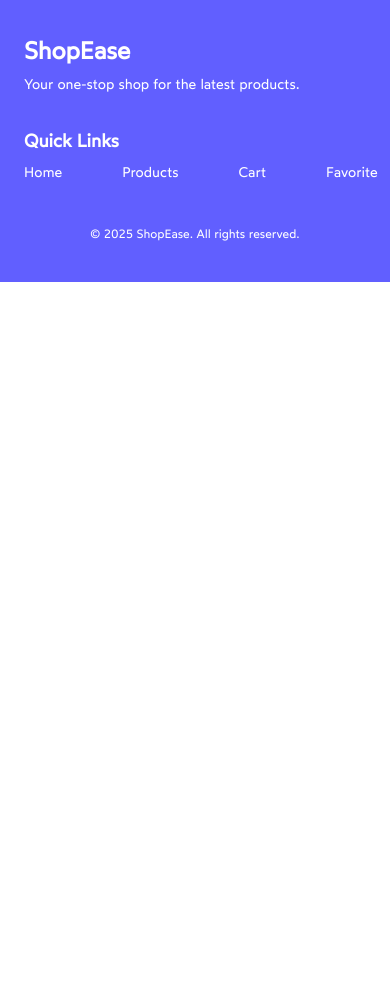
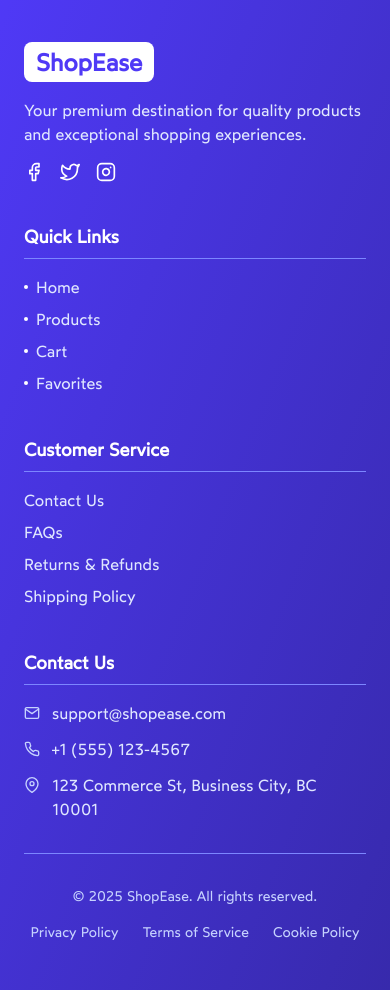
Before and after one commit to abnsol/shopping-cart, a React (Vite) app: page /shop in a window 390 px wide. Shown: the part 1280-2270 px from the top of the page. Before the commit the page ends 1562 px from the top, so only its background shows below. Built offline with nearby package versions, Linux system fonts and the light colour scheme; no server answers.

Commit message:
add responsiveness

```diff
--- a/src/components/CategoryWithProducts.jsx
+++ b/src/components/CategoryWithProducts.jsx
@@ -9,26 +9,19 @@ const CategoryWithProducts = ({ title, id, products }) => {
 
   useEffect(() => {
     const handleResize = () => {
-      // Adjust these breakpoints as needed
-      if (window.innerWidth < 640) {
-        setVisibleCount(1);
-      } else if (window.innerWidth < 1024) {
-        setVisibleCount(2);
+      const width = window.innerWidth;
+      if (width < 640) {
+        setVisibleCount(1); // Mobile
+      } else if (width < 1024) {
+        setVisibleCount(2); // Tablet
       } else {
-        setVisibleCount(3);
+        setVisibleCount(3); // Desktop
       }
-
-      // Reset startIndex when visibleCount changes to avoid empty spaces
-      setStartIndex(0);
+      setStartIndex(0); // Reset to first item when resizing
     };
 
-    // Set initial value
-    handleResize();
-
-    // Add event listener
     window.addEventListener('resize', handleResize);
-
-    // Cleanup
+    handleResize(); // Initialize
     return () => window.removeEventListener('resize', handleResize);
   }, []);
 
@@ -42,29 +35,38 @@ const CategoryWithProducts = ({ title, id, products }) => {
 
   const visibleProducts = products.slice(startIndex, startIndex + visibleCount);
 
+  // Calculate responsive width for each product
+  const getProductWidth = () => {
+    if (visibleCount === 1) return 'w-full max-w-[300px]'; // Full width on mobile
+    if (visibleCount === 2) return 'w-1/2 max-w-[300px]'; // Half width on tablet
+    return 'w-1/3 max-w-[300px]'; // Third width on desktop
+  };
+
   return (
     <section id={id} className="w-full bg-gradient-to-br from-indigo-100 to-white">
       <h2 className="text-3xl text-left font-extrabold p-6 text-gray-600">
         {title}
       </h2>
 
-      <div className="relative group py-5 bg-gray-100 rounded-[10px]">
+      <div className="relative group py-5 bg-gray-100 rounded-[10px] overflow-hidden">
         {/* Prev Button */}
+        {startIndex > 0 && (
           <button
             onClick={handlePrev}
-          className={`absolute left-2 top-1/2 transform -translate-y-1/2 z-20 p-3 rounded-full shadow-lg hover:bg-indigo-50 transition-all duration-300 ${
-            startIndex === 0 ? "opacity-0 group-hover:opacity-40 cursor-not-allowed" : "opacity-100"
-          }`}
-          disabled={startIndex === 0}
+            className="absolute left-2 top-1/2 transform -translate-y-1/2 z-20 p-3 rounded-full shadow-lg hover:bg-indigo-50 transition-all duration-300"
           >
             <GrPrevious className="text-2xl text-gray-700" />
           </button>
+        )}
 
         {/* Product Container */}
-        <div className="flex justify-center">
-          <div className={`flex ${visibleCount === 1 ? 'space-x-0' : visibleCount === 2 ? 'space-x-4' : 'space-x-6'} transition-transform duration-300`}>
+        <div className="flex justify-center overflow-x-hidden">
+          <div className={`flex ${visibleCount === 1 ? 'w-full justify-center' : 'w-auto'} gap-4 px-4`}>
             {visibleProducts.map((product, i) => (
-              <div key={i} className={`${visibleCount === 1 ? 'w-full' : visibleCount === 2 ? 'w-1/2' : 'w-1/3'} max-w-[300px] flex-shrink-0 px-2`}>
+              <div
+                key={i}
+                className={`${getProductWidth()} flex-shrink-0 transition-all duration-300`}
+              >
                 <Product product={product} />
               </div>
             ))}
@@ -72,17 +74,14 @@ const CategoryWithProducts = ({ title, id, products }) => {
         </div>
 
         {/* Next Button */}
+        {(startIndex + visibleCount) < products.length && (
           <button
             onClick={handleNext}
-          className={`absolute right-2 top-1/2 transform -translate-y-1/2 z-20 p-3 rounded-full bg-white shadow-lg hover:bg-indigo-50 transition-all duration-300 ${
-            startIndex + visibleCount >= products.length
-              ? "opacity-0 group-hover:opacity-40 cursor-not-allowed"
-              : "opacity-100"
-          }`}
-          disabled={startIndex + visibleCount >= products.length}
+            className="absolute right-2 top-1/2 transform -translate-y-1/2 z-20 p-3 rounded-full bg-white shadow-lg hover:bg-indigo-50 transition-all duration-300"
           >
             <MdNavigateNext className="text-3xl text-gray-700" />
           </button>
+        )}
       </div>
 
       {/* Dots Indicator */}
--- a/src/components/Footer.jsx
+++ b/src/components/Footer.jsx
@@ -1,37 +1,141 @@
-import {Link} from "react-router-dom";
+import { Link } from "react-router-dom";
+import { FiFacebook, FiTwitter, FiInstagram, FiMail, FiPhone, FiMapPin } from "react-icons/fi";
 
 const Footer = () => {
-    return (
-      <footer className="bg-indigo-500 text-white px-6 py-10">
-        <div className="max-w-7xl mx-auto grid grid-cols-1 md:grid-cols-2 gap-8">
-          {/* Brand & Description */}
-          <div>
-            <h2 className="text-2xl font-bold mb-2">ShopEase</h2>
-            <p className="text-sm text-white">
-              Your one-stop shop for the latest products.
+  return (
+    <footer className="bg-gradient-to-br from-indigo-600 to-indigo-800 text-white">
+      <div className="max-w-7xl mx-auto px-6 py-12">
+        <div className="grid grid-cols-1 md:grid-cols-2 lg:grid-cols-4 gap-10">
+          {/* Brand Column */}
+          <div className="space-y-4">
+            <Link to="/" className="flex items-center space-x-2">
+              <span className="text-2xl font-bold bg-white text-indigo-600 px-3 py-1 rounded-lg">
+                ShopEase
+              </span>
+            </Link>
+            <p className="text-indigo-100">
+              Your premium destination for quality products and exceptional shopping experiences.
             </p>
+            <div className="flex space-x-4">
+              <a href="#" className="text-white hover:text-indigo-200 transition-colors">
+                <FiFacebook className="w-5 h-5" />
+              </a>
+              <a href="#" className="text-white hover:text-indigo-200 transition-colors">
+                <FiTwitter className="w-5 h-5" />
+              </a>
+              <a href="#" className="text-white hover:text-indigo-200 transition-colors">
+                <FiInstagram className="w-5 h-5" />
+              </a>
+            </div>
           </div>
 
-          {/* Links */}
+          {/* Quick Links */}
           <div>
-            <h3 className="text-lg font-semibold mb-2">Quick Links</h3>
-            <ul className="space-y-1 text-sm flex gap-15 text-white">
-              <li><Link to="/" className="hover:text-gray-700">Home</Link></li>
-              <li><Link to="/shop" className="hover:text-gray-800">Products</Link></li>
-              <li><Link to="/cart" className="hover:text-gray-800">Cart</Link></li>
-              <li><Link to="/favorites" className="hover:text-gray-800">Favorite</Link></li>
+            <h3 className="text-lg font-semibold mb-4 border-b border-indigo-400 pb-2">
+              Quick Links
+            </h3>
+            <ul className="space-y-2">
+              <li>
+                <Link to="/" className="text-indigo-100 hover:text-white transition-colors flex items-center">
+                  <span className="w-1 h-1 bg-white rounded-full mr-2"></span>
+                  Home
+                </Link>
+              </li>
+              <li>
+                <Link to="/shop" className="text-indigo-100 hover:text-white transition-colors flex items-center">
+                  <span className="w-1 h-1 bg-white rounded-full mr-2"></span>
+                  Products
+                </Link>
+              </li>
+              <li>
+                <Link to="/cart" className="text-indigo-100 hover:text-white transition-colors flex items-center">
+                  <span className="w-1 h-1 bg-white rounded-full mr-2"></span>
+                  Cart
+                </Link>
+              </li>
+              <li>
+                <Link to="/favorites" className="text-indigo-100 hover:text-white transition-colors flex items-center">
+                  <span className="w-1 h-1 bg-white rounded-full mr-2"></span>
+                  Favorites
+                </Link>
+              </li>
             </ul>
           </div>
 
+          {/* Customer Service */}
+          <div>
+            <h3 className="text-lg font-semibold mb-4 border-b border-indigo-400 pb-2">
+              Customer Service
+            </h3>
+            <ul className="space-y-2">
+              <li>
+                <Link to="/" className="text-indigo-100 hover:text-white transition-colors">
+                  Contact Us
+                </Link>
+              </li>
+              <li>
+                <Link to="/" className="text-indigo-100 hover:text-white transition-colors">
+                  FAQs
+                </Link>
+              </li>
+              <li>
+                <Link to="/" className="text-indigo-100 hover:text-white transition-colors">
+                  Returns & Refunds
+                </Link>
+              </li>
+              <li>
+                <Link to="/" className="text-indigo-100 hover:text-white transition-colors">
+                  Shipping Policy
+                </Link>
+              </li>
+            </ul>
+          </div>
 
+          {/* Contact Info */}
+          <div>
+            <h3 className="text-lg font-semibold mb-4 border-b border-indigo-400 pb-2">
+              Contact Us
+            </h3>
+            <ul className="space-y-3">
+              <li className="flex items-start">
+                <FiMail className="text-indigo-200 mt-1 mr-3 flex-shrink-0" />
+                <span className="text-indigo-100">support@shopease.com</span>
+              </li>
+              <li className="flex items-start">
+                <FiPhone className="text-indigo-200 mt-1 mr-3 flex-shrink-0" />
+                <span className="text-indigo-100">+1 (555) 123-4567</span>
+              </li>
+              <li className="flex items-start">
+                <FiMapPin className="text-indigo-200 mt-1 mr-3 flex-shrink-0" />
+                <span className="text-indigo-100">123 Commerce St, Business City, BC 10001</span>
+              </li>
+            </ul>
+          </div>
         </div>
 
-        {/* Bottom Text */}
-        <div className="text-center text-xs text-white mt-10">
-          &copy; {new Date().getFullYear()} ShopEase. All rights reserved.
+        {/* Divider */}
+        <div className="border-t border-indigo-400 my-8"></div>
+
+        {/* Bottom Bar */}
+        <div className="flex flex-col md:flex-row justify-between items-center text-sm">
+          <div className="text-indigo-200 mb-4 md:mb-0">
+            &copy; {new Date().getFullYear()} ShopEase. All rights reserved.
+          </div>
+          <div className="flex space-x-6">
+            <Link to="/" className="text-indigo-200 hover:text-white transition-colors">
+              Privacy Policy
+            </Link>
+            <Link to="/" className="text-indigo-200 hover:text-white transition-colors">
+              Terms of Service
+            </Link>
+            <Link to="/" className="text-indigo-200 hover:text-white transition-colors">
+              Cookie Policy
+            </Link>
+          </div>
         </div>
-      </footer>
-    );
-  };
+      </div>
+    </footer>
+  );
+};
 
-  export default Footer;
+export default Footer;
```
Lines whose indentation alone changed are shown as unchanged.
